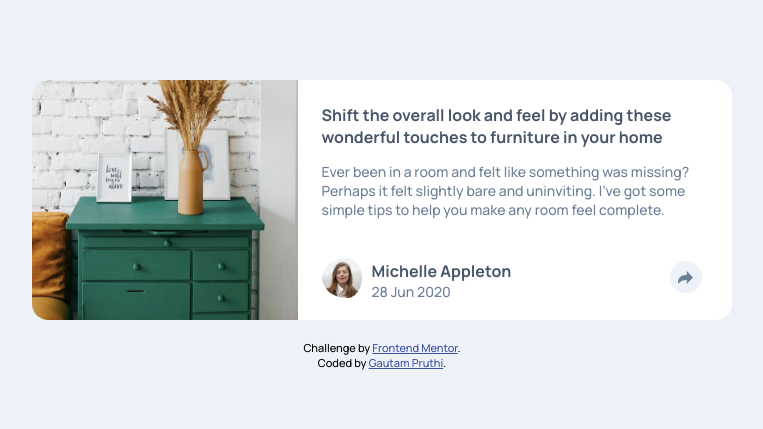
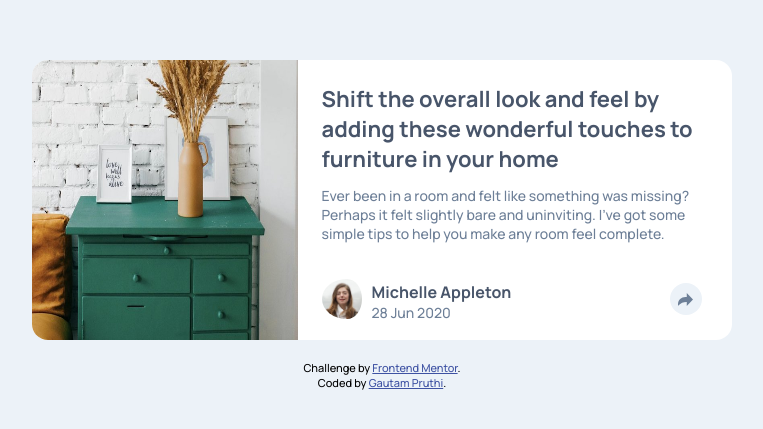
Before and after one commit to Gautam1201/Article-preview-component-challenge, a plain HTML site: page index.html in a window 1280 px wide. Shown: the part 175-604 px from the top of the page, without its empty margins (258-1021 px from the left). Drawn offline with Linux system fonts and the light colour scheme.

Commit message:
Updating Website

```diff
--- a/css/styles.css
+++ b/css/styles.css
@@ -165,16 +165,24 @@ p{
   .container{
     grid-template-columns: auto auto;
     max-width: 700px;
-    max-height: 240px;
+    max-height: 280px;
 
   }
 
-  .image-container .article-container{
+  .image-container, .article-container{
     height: 100%;
+  }
+
+  .image-container{
+    max-height: 280px;
   }
 
   .drawersImg{
     border-radius: 1rem 0 0 1rem;
+  }
+
+  .title{
+    font-size: 22px;
   }
 
   .contact-onclick{
```
